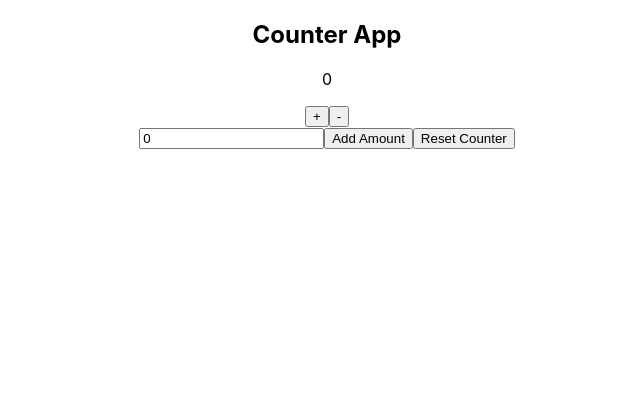
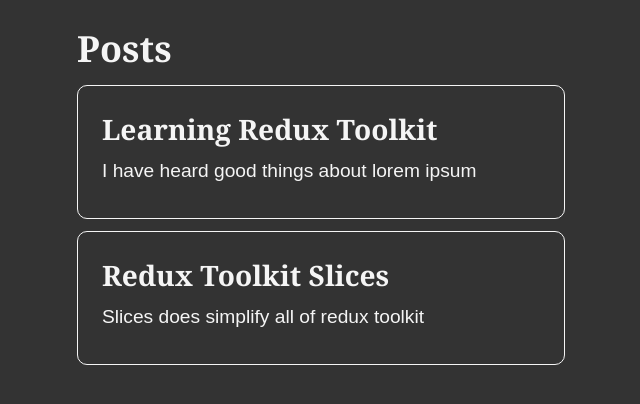
Before and after one commit to surajbera/01-starting-with-redux-toolkit, a React (Create React App) app: page / in a window 1280 px wide. Shown: the top 404 px of the page, without its empty margins (313-953 px from the left). Built offline with nearby package versions, Linux system fonts and the light colour scheme.

Commit message:
installed and uninstalled required npm packages, updated readme.md file, fetched data from postsSlice and displayed it to app component

```diff
--- a/package.json
+++ b/package.json
@@ -3,9 +3,6 @@
   "version": "0.1.0",
   "private": true,
   "dependencies": {
-    "@emotion/react": "^11.10.5",
-    "@emotion/styled": "^11.10.5",
-    "@mui/material": "^5.11.4",
     "@reduxjs/toolkit": "^1.9.1",
     "@testing-library/jest-dom": "^5.16.5",
     "@testing-library/react": "^13.4.0",
--- a/public/index.html
+++ b/public/index.html
@@ -9,7 +9,6 @@
   <meta name="description" content="Web site created using create-react-app" />
   <link rel="apple-touch-icon" href="%PUBLIC_URL%/logo192.png" />
   <link rel="manifest" href="%PUBLIC_URL%/manifest.json" />
-  <link rel="stylesheet" href="https://fonts.googleapis.com/css?family=Roboto:300,400,500,700&display=swap" />
   <title>React App</title>
 </head>
 
--- a/src/App.js
+++ b/src/App.js
@@ -1,10 +1,10 @@
-import Counter from './features/counter/Counter'
+import PostsList from './features/posts/PostsList'
 
 function App() {
   return (
-    <div className="App">
-      <Counter />
-    </div>
+    <main className="App">
+      <PostsList />
+    </main>
   );
 }
 
--- a/src/app/store.js
+++ b/src/app/store.js
@@ -1,8 +1,9 @@
-import { configureStore } from '@reduxjs/toolkit'
-import counterReducer from '../features/counter/counterSlice'
+import { configureStore } from "@reduxjs/toolkit";
+import postsReducer from '../features/posts/postsSlice'
+
 
 export const store = configureStore({
-  reducer: {
-    counter: counterReducer
-  }
+	reducer: {
+		posts: postsReducer
+	}
 })
--- a/src/features/counter/Counter.js
+++ /dev/null
@@ -1,32 +0,0 @@
-import { useSelector, useDispatch } from 'react-redux'
-import { increment, decrement, reset, incrementByAmount } from './counterSlice'
-import { useState } from 'react'
-
-const Counter = () => {
-  const count = useSelector(state => state.counter.count)
-  const dispatch = useDispatch()
-  const [incrementAmount, setIncrementAmount] = useState(0)
-  const addValue = Number(incrementAmount) || 0
-
-  const resetAll = () => {
-    setIncrementAmount(0)
-    dispatch(reset())
-  }
-
-  return (
-    <section style={{ textAlign: 'center' }}>
-      <h1 className='heading'>Counter App</h1>
-      <p>{count}</p>
-      <div>
-        <button onClick={() => dispatch(increment())}>+</button>
-        <button onClick={() => dispatch(decrement())}>-</button>
-      </div>
-      <input type="text" value={incrementAmount} onChange={(e) => setIncrementAmount(e.target.value)} />
-      <button onClick={(e) => dispatch(incrementByAmount(addValue))}>Add Amount</button>
-      <button onClick={resetAll}>Reset Counter</button>
-    </section>
-
-  )
-}
-
-export default Counter
--- a/src/features/counter/counterSlice.js
+++ /dev/null
@@ -1,28 +0,0 @@
-import { createSlice } from '@reduxjs/toolkit'
-
-const initialState = {
-  count: 0
-}
-
-export const counterSlice = createSlice({
-  name: 'counter',
-  initialState,
-  reducers: {
-    increment: (state) => {
-      state.count += 1
-    },
-    decrement: (state) => {
-      state.count -= 1
-    },
-    reset: (state) => {
-      state.count = 0
-    },
-    incrementByAmount: (state, action) => {
-      state.count += action.payload
-    }
-  }
-})
-
-export const { increment, decrement, reset, incrementByAmount } = counterSlice.actions
-
-export default counterSlice.reducer;
--- /dev/null
+++ b/src/features/posts/PostsList.js
@@ -0,0 +1,23 @@
+import { useSelector } from 'react-redux'
+import { selectAllPosts } from './postsSlice'
+
+function PostsList() {
+  // const posts = useSelector(state => state.posts)
+  const posts = useSelector(selectAllPosts)
+
+  const renderedPosts = posts.map(post => (
+    <article key={post.id}>
+      <h3>{post.title}</h3>
+      <p>{post.content.substring(0, 100)}</p>
+    </article>
+  ))
+
+  return (
+    <section>
+      <h2>Posts</h2>
+      {renderedPosts}
+    </section>
+  )
+}
+
+export default PostsList;
--- /dev/null
+++ b/src/features/posts/postsSlice.js
@@ -0,0 +1,18 @@
+import { createSlice } from '@reduxjs/toolkit'
+
+const initialState = [
+  { id: '1', title: 'Learning Redux Toolkit', content: 'I have heard good things about lorem ipsum' },
+  { id: '2', title: 'Redux Toolkit Slices', content: 'Slices does simplify all of redux toolkit' }
+]
+
+const postsSlice = createSlice({
+  name: 'posts',
+  initialState,
+  reducers: {
+
+  }
+})
+
+export const selectAllPosts = (state) => state.posts
+
+export default postsSlice.reducer
--- a/src/index.css
+++ b/src/index.css
@@ -1,13 +1,69 @@
-body {
+* {
   margin: 0;
-  font-family: -apple-system, BlinkMacSystemFont, 'Segoe UI', 'Roboto', 'Oxygen',
-    'Ubuntu', 'Cantarell', 'Fira Sans', 'Droid Sans', 'Helvetica Neue',
-    sans-serif;
-  -webkit-font-smoothing: antialiased;
-  -moz-osx-font-smoothing: grayscale;
+  padding: 0;
+  box-sizing: border-box;
 }
 
-code {
-  font-family: source-code-pro, Menlo, Monaco, Consolas, 'Courier New',
-    monospace;
+html {
+  font-family: Cambria, Cochin, Georgia, Times, "Times New Roman", serif;
+  background: #333;
+  color: whitesmoke;
 }
+
+body {
+  min-height: 100vh;
+  font-size: 1.5rem;
+  padding: 0 10% 10%;
+}
+
+input,
+textarea,
+button,
+select {
+  font: inherit;
+  margin-bottom: 1em;
+}
+
+main {
+  max-width: 500px;
+  margin: auto;
+}
+
+section {
+  margin-top: 1em;
+}
+
+article {
+  margin: 0.5em 0.5em 0.5em 0;
+  border: 1px solid whitesmoke;
+  border-radius: 10px;
+  padding: 1em;
+}
+
+h1 {
+  font-size: 3.5rem;
+}
+
+p {
+  font-family: Arial, Helvetica, sans-serif;
+  line-height: 1.4;
+  font-size: 1.2rem;
+  margin: 0.5em 0;
+}
+
+form {
+  display: flex;
+  flex-direction: column;
+}
+
+.postCredit {
+  font-size: 1rem;
+}
+
+.reactionButton {
+  margin: 0 0.25em 0 0;
+  background: transparent;
+  border: none;
+  color: whitesmoke;
+  font-size: 1rem;
+}
--- a/src/index.js
+++ b/src/index.js
@@ -2,14 +2,12 @@ import React from 'react';
 import ReactDOM from 'react-dom/client';
 import './index.css';
 import App from './App';
-import { store } from './app/store'
-import { Provider } from 'react-redux'
+import { store } from './app/store';
+import { Provider } from 'react-redux';
 
-const root = ReactDOM.createRoot(document.getElementById('root'));
+const root = ReactDOM.createRoot(document.getElementById("root"));
 root.render(
-  <React.StrictMode>
-    <Provider store={store}>
-      <App />
-    </Provider>
-  </React.StrictMode>
+  <Provider store={store}>
+    <App />
+  </Provider>
 );
```
Also changed, not shown: 2 other files (tests, documents, lock files or other folders).
